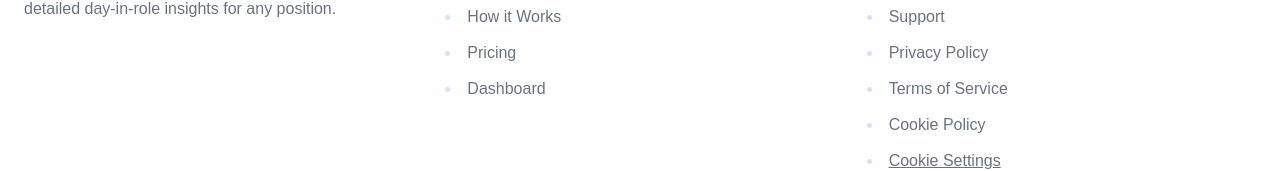
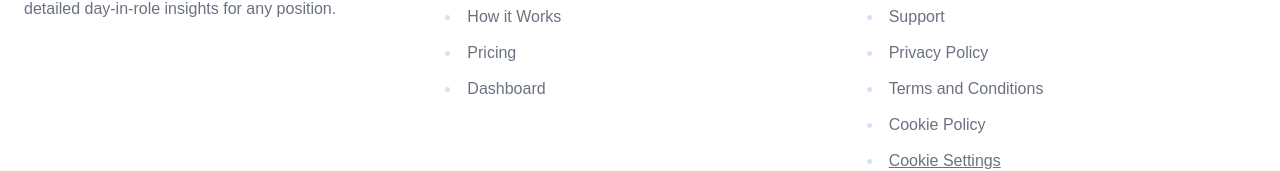
Before and after one commit to BartlomiejCalko/dayinrole-voice, a Next.js app: page / in a window 1280 px wide. Shown: the part 5259-5430 px from the top of the page. Built offline with nearby package versions, Linux system fonts and the light colour scheme; no server answers; a web font is replaced by a local one.

Commit message:
footer links fix

```diff
--- a/components/sections/Footer.tsx
+++ b/components/sections/Footer.tsx
@@ -15,8 +15,8 @@ const footerLinks = {
   legal: [
     { name: "Contact", href: "/contact" },
     { name: "Support", href: "mailto:support@dayinrole.net" },
-    { name: "Privacy Policy", href: "/privacy" },
-    { name: "Terms of Service", href: "/terms" },
+    { name: "Privacy Policy", href: "/privacy-policy" },
+    { name: "Terms and Conditions", href: "/terms-and-conditions" },
     { name: "Cookie Policy", href: "/cookies" }
   ]
 };
```
Also changed, not shown: app/privacy-policy/page.tsx (renamed from app/privacy/page.tsx), app/terms-and-conditions/page.tsx (renamed from app/terms/page.tsx).
